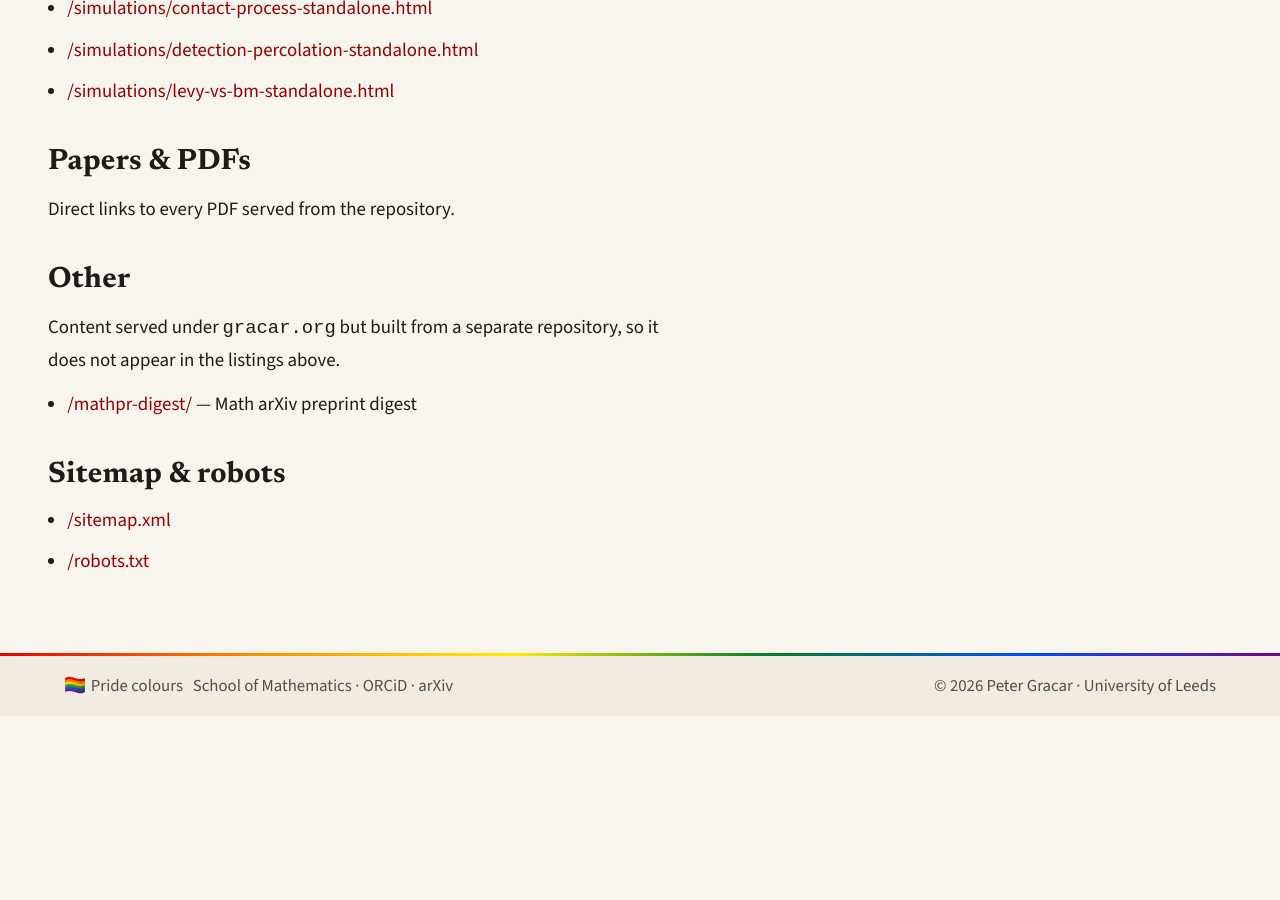
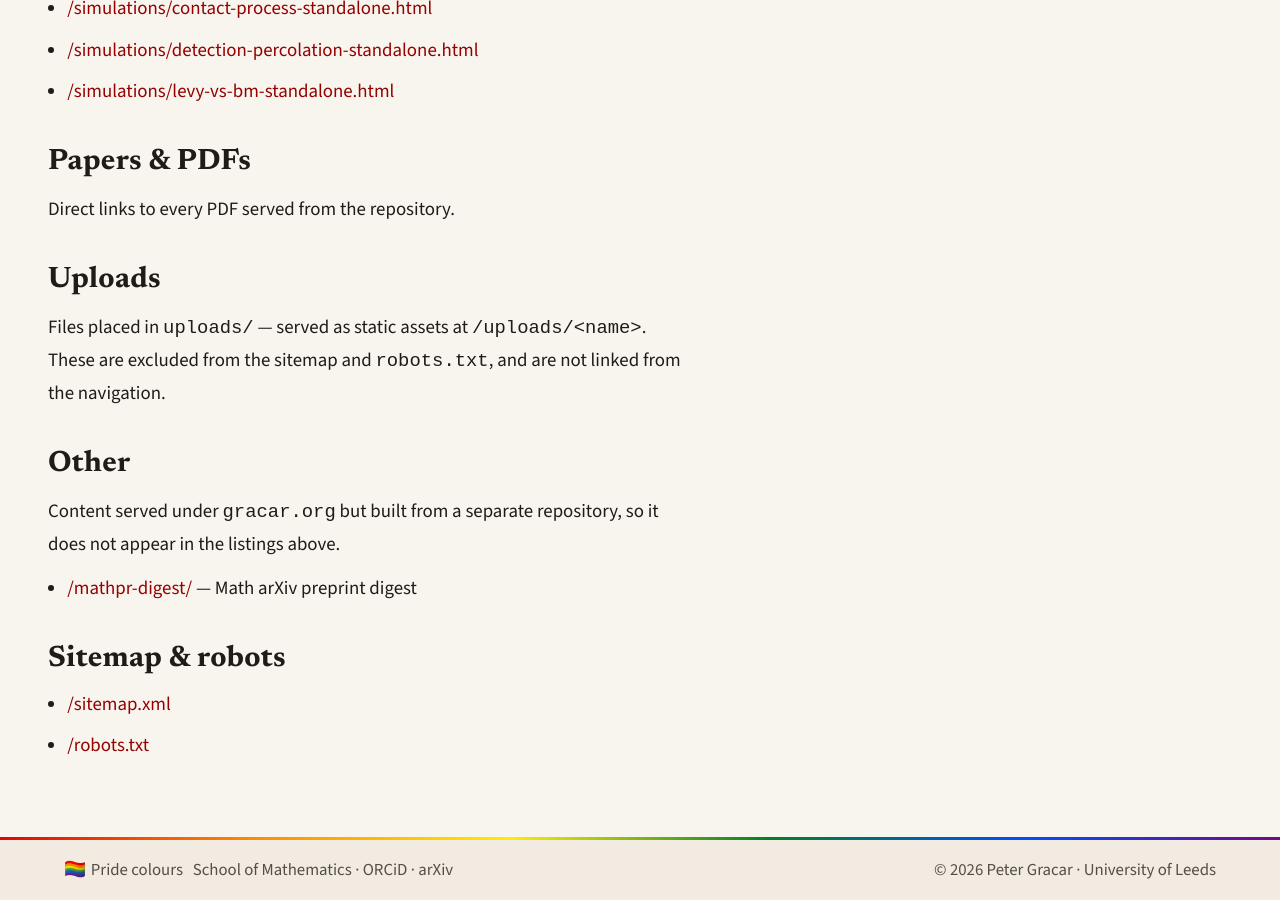
Before and after one commit to PeterGracar/PeterGracar.github.io, a Jekyll site: the page built from secret.html, in a window 1280 px wide and 900 px high, scrolled down 1512 px. Built offline with Jekyll 4.4.1, drawn with Linux system fonts in a browser that asks for light colours; before the commit the page ends 2228 px from its top, so only the background shows below that.

Commit message:
Add uploads/ folder listed on secret page, excluded from sitemap
Co-Authored-By: Claude Opus 4.8 <noreply@anthropic.com>
Claude-Session: https://claude.ai/code/session_01K8rYxdHD267iZDNNAnTS3S

```diff
--- a/robots.txt
+++ b/robots.txt
@@ -1,4 +1,5 @@
 User-agent: *
 Allow: /
+Disallow: /uploads/
 
 Sitemap: https://gracar.org/sitemap.xml
--- a/secret.html
+++ b/secret.html
@@ -67,8 +67,10 @@ sitemap: false
         <ul>
           {%- assign statics = site.static_files | sort: "path" -%}
           {%- for f in statics -%}
-            {%- if f.extname == ".html" %}
+            {%- if f.extname == ".html" -%}
+              {%- unless f.path contains "/uploads/" %}
           <li><a href="{{ f.path }}">{{ f.path }}</a></li>
+              {%- endunless -%}
             {%- endif -%}
           {%- endfor %}
         </ul>
@@ -79,7 +81,23 @@ sitemap: false
         <p>Direct links to every PDF served from the repository.</p>
         <ul>
           {%- for f in statics -%}
-            {%- if f.extname == ".pdf" %}
+            {%- if f.extname == ".pdf" -%}
+              {%- unless f.path contains "/uploads/" %}
+          <li><a href="{{ f.path }}">{{ f.path }}</a></li>
+              {%- endunless -%}
+            {%- endif -%}
+          {%- endfor %}
+        </ul>
+      </section>
+
+      <section class="page-section reading-width">
+        <h2>Uploads</h2>
+        <p>Files placed in <code>uploads/</code> — served as static assets at
+        <code>/uploads/&lt;name&gt;</code>. These are excluded from the sitemap
+        and <code>robots.txt</code>, and are not linked from the navigation.</p>
+        <ul>
+          {%- for f in statics -%}
+            {%- if f.path contains "/uploads/" %}
           <li><a href="{{ f.path }}">{{ f.path }}</a></li>
             {%- endif -%}
           {%- endfor %}
```
Also changed, not shown: CLAUDE.md (+18 -4 lines), 1 other file.
